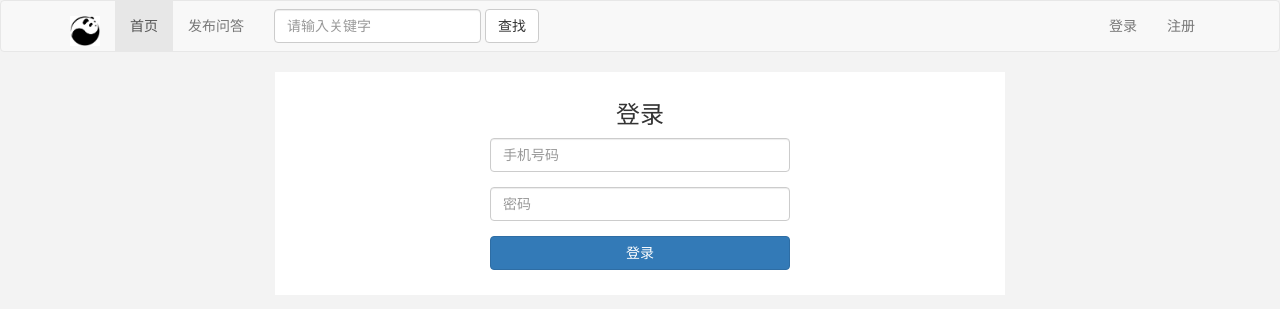
After one commit to JokerPider/demo, a Flask app: page /login/ in a window 1280 px wide. The commit adds this page. Shown: the top 309 px of the page. Run offline with Flask 2, Linux system fonts and the light colour scheme; parts of the project's set-up code (start-up, migrations or seed data) failed here and were passed over; some libraries are stand-ins or nearby versions.

Commit message:
登录页面完成

```diff
--- a/zlktqa/static/css/base.css
+++ b/zlktqa/static/css/base.css
@@ -1,3 +1,15 @@
 .logo{
 	width: 30px;
 }
+
+body{
+	background: #f3f3f3;
+}
+
+.main{
+	background: #fff;
+	width: 730px;
+	overflow: hidden;
+	margin:0 auto;
+	padding: 10px;
+}
--- /dev/null
+++ b/zlktqa/static/css/login.css
@@ -0,0 +1,8 @@
+.form-container{
+	width: 300px;
+	margin:0 auto;
+}
+
+.login-title{
+	text-align: center;
+}
--- a/zlktqa/templates/base.html
+++ b/zlktqa/templates/base.html
@@ -42,12 +42,14 @@
 	        <button type="submit" class="btn btn-default">查找</button>
 	      </form>
 	      <ul class="nav navbar-nav navbar-right">
-	        <li><a href="#">登录</a></li>
+	        <li><a href="{{ url_for('login') }}">登录</a></li>
 	        <li><a href="#">注册</a></li>
 	      </ul>
 	    </div><!-- /.navbar-collapse -->
 	  </div><!-- /.container-fluid -->
 	</nav>
-	{% block main %}{% endblock %}
+	<div class='main'>
+		{% block main %}{% endblock %}
+	</div>
 </body>
 </html>
--- /dev/null
+++ b/zlktqa/templates/login.html
@@ -0,0 +1,24 @@
+{% extends 'base.html' %}
+
+{% block title %}登录{% endblock %}
+
+{% block head %}
+	<link rel="stylesheet" type="text/css" href="{{ url_for('static', filename='css/login.css') }}">
+{% endblock %}
+
+{% block main %}
+	<h3 class='login-title'>登录</h3>
+	<form action="" method="POST">
+		<div class='form-container'>
+			<div class="form-group">
+				<input type="text" class='form-control' placeholder="手机号码">
+			</div>
+			<div class="form-group">
+				<input type="password" class='form-control' placeholder="密码">
+			</div>
+			<div class="form-group">
+				<button class="btn btn-primary btn-block">登录</button>
+			</div>
+		</div>
+	</form>
+{% endblock %}
--- a/zlktqa/zlktqa.py
+++ b/zlktqa/zlktqa.py
@@ -1,5 +1,5 @@
 #encoding: utf-8
-from flask import Flask, render_template
+from flask import Flask, render_template, request
 import config
 
 app = Flask(__name__)
@@ -9,5 +9,12 @@ app.config.from_object(config)
 def index():
 	return render_template('index.html')
 
+@app.route('/login/', methods=['GET', 'POST'])
+def login():
+	if request.method == 'GET':
+		return render_template('login.html')
+	else:
+		pass
+
 if __name__ == "__main__":
 	app.run()
```
Also changed, not shown: zlktqa/templates/regist.html (added).
